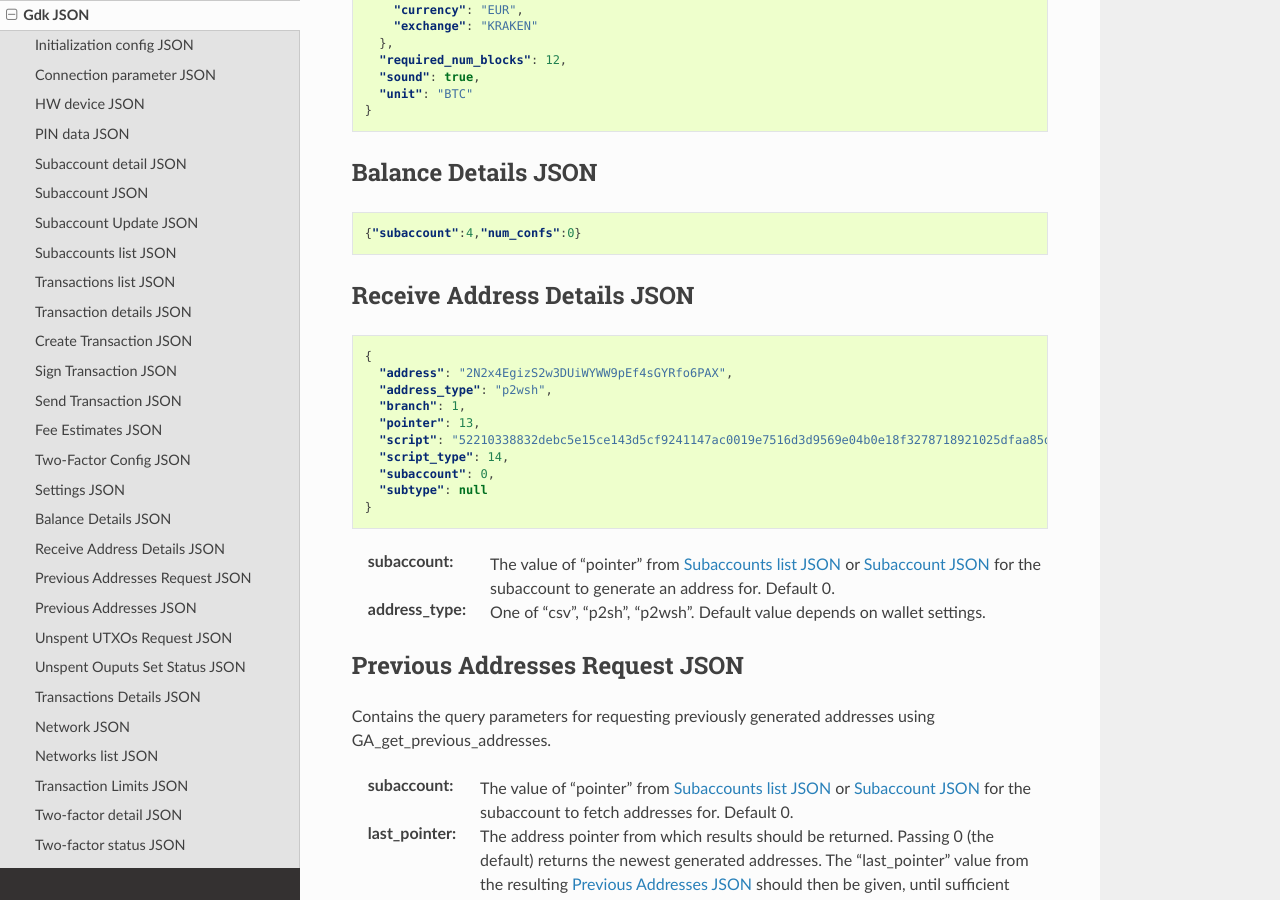
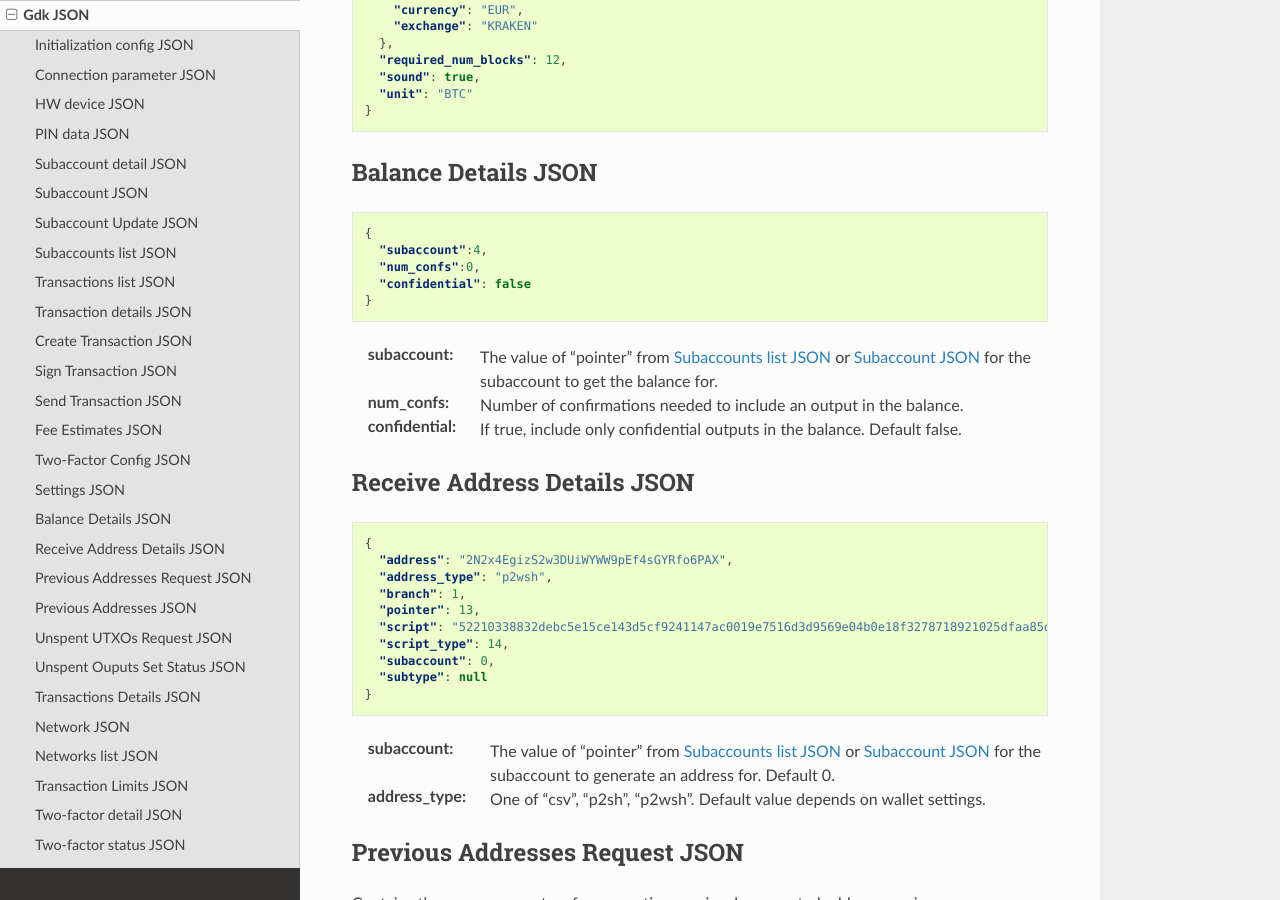
Before and after one commit to Blockstream/gdk, a Sphinx documentation site: the page built from docs/source/gdk-json.rst, in a window 1280 px wide and 900 px high, scrolled down 10224 px. Built offline with Sphinx 7.4.7 and the Read the Docs theme 2.0.0, drawn with Linux system fonts in a browser that asks for light colours; pages that are not in the unit, such as notebooks, are missing from menus.

Commit message:
get_balance: add option to use only confidential utxos

```diff
--- a/docs/source/gdk-json.rst
+++ b/docs/source/gdk-json.rst
@@ -655,7 +655,15 @@ Balance Details JSON
 
 .. code-block:: json
 
-  {"subaccount":4,"num_confs":0}
+  {
+    "subaccount":4,
+    "num_confs":0,
+    "confidential": false
+  }
+
+:subaccount: The value of "pointer" from :ref:`subaccount-list` or :ref:`subaccount-detail` for the subaccount to get the balance for.
+:num_confs: Number of confirmations needed to include an output in the balance.
+:confidential: If true, include only confidential outputs in the balance. Default false.
 
 
 
```
Also changed, not shown: 2 other files.
